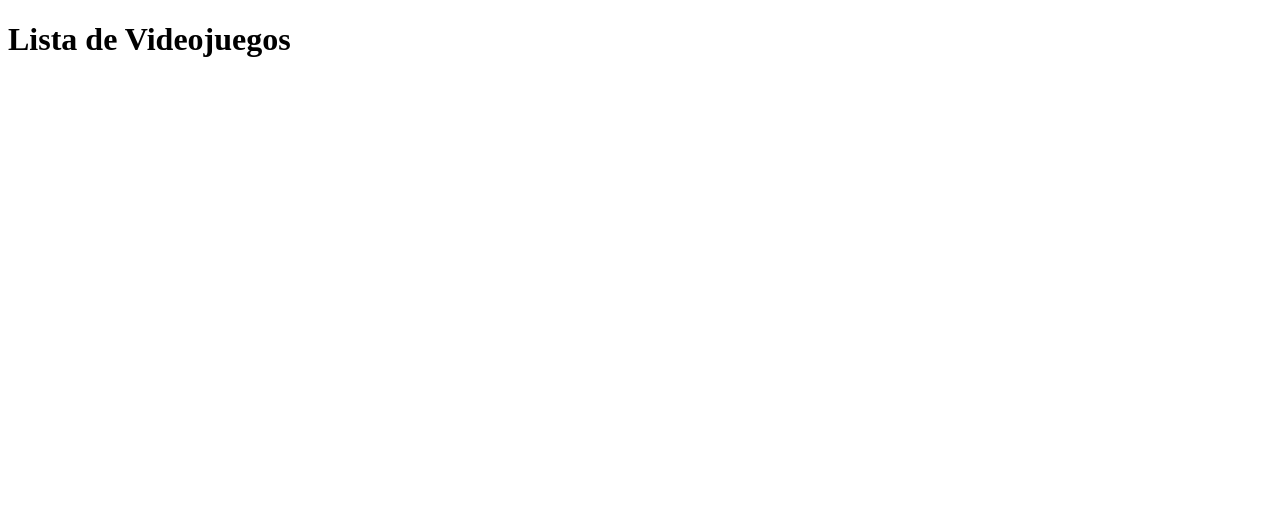
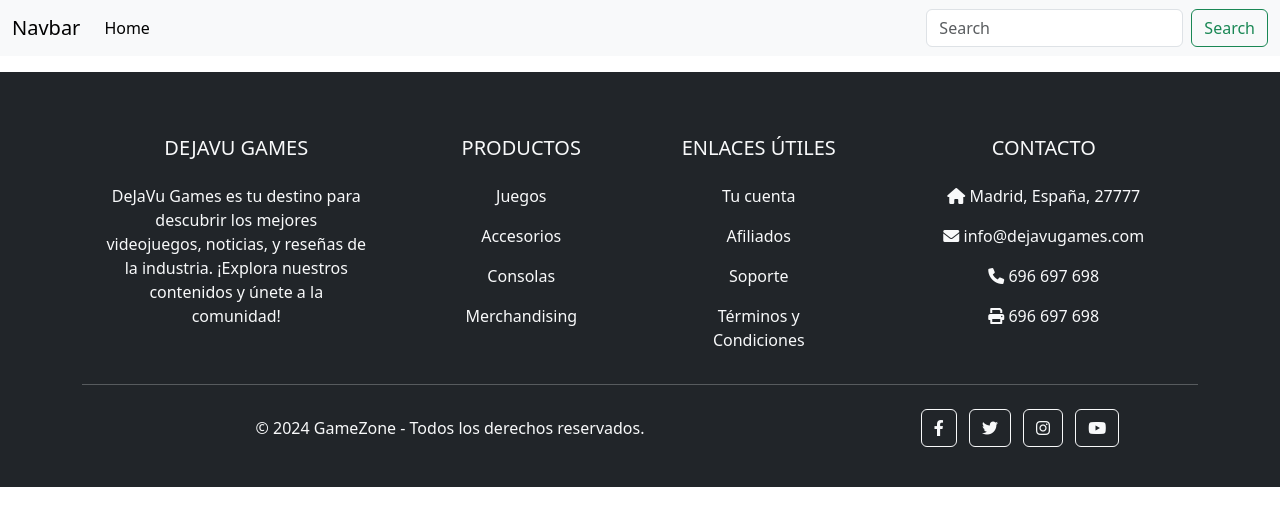
Before and after one commit to Angel-vr/Videojuegos-Python_flask, a Flask app: page / in a window 1280 px wide. Shown: the top 526 px of the page. Run offline with Flask 3, Linux system fonts and the light colour scheme; data that the repository does not hold is empty.

Commit message:
creando index y layout

```diff
--- a/src/models/videojuego.py
+++ b/src/models/videojuego.py
@@ -10,6 +10,7 @@ class Videojuego:
         FROM `videojuegos`
         INNER JOIN `videojuegoimagenes` ON `videojuegos`.`idvideojuego` = `videojuegoimagenes`.`idvideojuego`
         LEFT JOIN `imagenes` ON `videojuegoimagenes`.`idimagen` = `imagenes`.`idimagen`
+        ORDER BY nomvideojuego ASC
         LIMIT 6
         """
 
--- a/src/templates/index.html
+++ b/src/templates/index.html
@@ -1,16 +1,119 @@
-<!DOCTYPE html>
-<html lang="es">
-<head>
-    <meta charset="UTF-8">
-    <meta name="viewport" content="width=device-width, initial-scale=1.0">
-    <title>Lista de Videojuegos</title>
-</head>
-<body>
-    <h1>Lista de Videojuegos</h1>
-    <ul>
-        {% for videojuego in videojuegos %}
-            <li>{{ videojuego.nomvideojuego }} - {{ videojuego['precio'] }}</li>
-        {% endfor %}
-    </ul>
-</body>
-</html>
+{% extends './layout.html' %}
+
+{% block header %}
+<nav class="navbar navbar-expand-lg bg-light">
+    <div class="container-fluid">
+      <a class="navbar-brand" href="#">Navbar</a>
+      <button class="navbar-toggler" type="button" data-bs-toggle="collapse" data-bs-target="#navbarTogglerDemo02" aria-controls="navbarTogglerDemo02" aria-expanded="false" aria-label="Toggle navigation">
+        <span class="navbar-toggler-icon"></span>
+      </button>
+      <div class="collapse navbar-collapse" id="navbarTogglerDemo02">
+        <ul class="navbar-nav me-auto mb-2 mb-lg-0">
+          <li class="nav-item">
+            <a class="nav-link active" aria-current="page" href="#">Home</a>
+          </li>
+        </ul>
+        <form class="d-flex" role="search">
+          <input class="form-control me-2" type="search" placeholder="Search" aria-label="Search">
+          <button class="btn btn-outline-success" type="submit">Search</button>
+        </form>
+      </div>
+    </div>
+  </nav>
+{% endblock %}
+
+{% block main %}
+<ul>
+    {% for videojuego in videojuegos %}
+        <li>{{ videojuego.nomvideojuego }} - {{ videojuego['precio'] }}</li>
+    {% endfor %}
+</ul>
+{% endblock %}
+
+{% block footer %}
+<footer class="bg-dark text-light pt-5 pb-4">
+    <div class="container text-center text-md-left">
+        <div class="row text-center text-md-left">
+            <!-- Sección de Información -->
+            <div class="col-md-3 col-lg-3 col-xl-3 mx-auto mt-3">
+                <h5 class="text-uppercase mb-4 font-weight-bold">DeJaVu Games</h5>
+                <p>
+                    DeJaVu Games es tu destino para descubrir los mejores videojuegos, noticias, y reseñas de la industria. ¡Explora nuestros contenidos y únete a la comunidad!
+                </p>
+            </div>
+            <!-- Sección de Enlaces -->
+            <div class="col-md-2 col-lg-2 col-xl-2 mx-auto mt-3">
+                <h5 class="text-uppercase mb-4 font-weight-bold">Productos</h5>
+                <p>
+                    <a href="#" class="text-light text-decoration-none">Juegos</a>
+                </p>
+                <p>
+                    <a href="#" class="text-light text-decoration-none">Accesorios</a>
+                </p>
+                <p>
+                    <a href="#" class="text-light text-decoration-none">Consolas</a>
+                </p>
+                <p>
+                    <a href="#" class="text-light text-decoration-none">Merchandising</a>
+                </p>
+            </div>
+            <!-- Sección de Enlaces Útiles -->
+            <div class="col-md-3 col-lg-2 col-xl-2 mx-auto mt-3">
+                <h5 class="text-uppercase mb-4 font-weight-bold">Enlaces útiles</h5>
+                <p>
+                    <a href="#" class="text-light text-decoration-none">Tu cuenta</a>
+                </p>
+                <p>
+                    <a href="#" class="text-light text-decoration-none">Afiliados</a>
+                </p>
+                <p>
+                    <a href="#" class="text-light text-decoration-none">Soporte</a>
+                </p>
+                <p>
+                    <a href="#" class="text-light text-decoration-none">Términos y Condiciones</a>
+                </p>
+            </div>
+            <!-- Sección de Redes Sociales -->
+            <div class="col-md-4 col-lg-3 col-xl-3 mx-auto mt-3">
+                <h5 class="text-uppercase mb-4 font-weight-bold">Contacto</h5>
+                <p><i class="fas fa-home mr-3"></i> Madrid, España, 27777</p>
+                <p><i class="fas fa-envelope mr-3"></i> info@dejavugames.com</p>
+                <p><i class="fas fa-phone mr-3"></i> 696 697 698</p>
+                <p><i class="fas fa-print mr-3"></i> 696 697 698</p>
+            </div>
+        </div>
+        <!-- Línea divisoria -->
+        <hr class="mb-4">
+        <!-- Sección de Copyright -->
+        <div class="row align-items-center">
+            <div class="col-md-7 col-lg-8">
+                <p class="text-center text-md-left">
+                    © 2024 GameZone - Todos los derechos reservados.
+                </p>
+            </div>
+            <div class="col-md-5 col-lg-4">
+                <div class="text-center text-md-right">
+                    <ul class="list-unstyled list-inline">
+                        <li class="list-inline-item">
+                            <a href="#" class="btn btn-outline-light btn-floating text-light"><i class="fab fa-facebook-f"></i></a>
+                        </li>
+                        <li class="list-inline-item">
+                            <a href="#" class="btn btn-outline-light btn-floating text-light"><i class="fab fa-twitter"></i></a>
+                        </li>
+                        <li class="list-inline-item">
+                            <a href="#" class="btn btn-outline-light btn-floating text-light"><i class="fab fa-instagram"></i></a>
+                        </li>
+                        <li class="list-inline-item">
+                            <a href="#" class="btn btn-outline-light btn-floating text-light"><i class="fab fa-youtube"></i></a>
+                        </li>
+                    </ul>
+                </div>
+            </div>
+        </div>
+    </div>
+</footer>
+
+<!-- Enlaces de FontAwesome para iconos -->
+<link rel="stylesheet" href="https://cdnjs.cloudflare.com/ajax/libs/font-awesome/6.0.0-beta3/css/all.min.css">
+
+{% endblock %}
--- /dev/null
+++ b/src/templates/layout.html
@@ -0,0 +1,50 @@
+<!doctype html>
+<html lang="en">
+    <head>
+        <title>Videojuegos</title>
+        <!-- Required meta tags -->
+        <meta charset="utf-8" />
+        <meta
+            name="viewport"
+            content="width=device-width, initial-scale=1, shrink-to-fit=no"
+        />
+
+        <!-- Bootstrap CSS v5.2.1 -->
+        <link
+            href="https://cdn.jsdelivr.net/npm/bootstrap@5.3.2/dist/css/bootstrap.min.css"
+            rel="stylesheet"
+            integrity="sha384-T3c6CoIi6uLrA9TneNEoa7RxnatzjcDSCmG1MXxSR1GAsXEV/Dwwykc2MPK8M2HN"
+            crossorigin="anonymous"
+        />
+    </head>
+
+    <body>
+        <header>
+            <!-- place navbar here -->
+             {% block header %}
+             {% endblock %}
+        </header>
+        <main>
+            {% block main %}
+            {% endblock %}
+
+        </main>
+        <footer>
+            <!-- place footer here -->
+            {% block footer %}
+            {% endblock %}
+        </footer>
+        <!-- Bootstrap JavaScript Libraries -->
+        <script
+            src="https://cdn.jsdelivr.net/npm/@popperjs/core@2.11.8/dist/umd/popper.min.js"
+            integrity="sha384-I7E8VVD/ismYTF4hNIPjVp/Zjvgyol6VFvRkX/vR+Vc4jQkC+hVqc2pM8ODewa9r"
+            crossorigin="anonymous"
+        ></script>
+
+        <script
+            src="https://cdn.jsdelivr.net/npm/bootstrap@5.3.2/dist/js/bootstrap.min.js"
+            integrity="sha384-BBtl+eGJRgqQAUMxJ7pMwbEyER4l1g+O15P+16Ep7Q9Q+zqX6gSbd85u4mG4QzX+"
+            crossorigin="anonymous"
+        ></script>
+    </body>
+</html>
```
